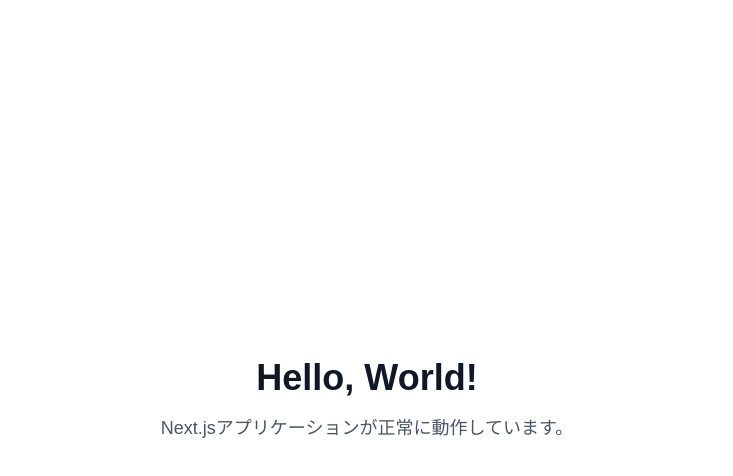
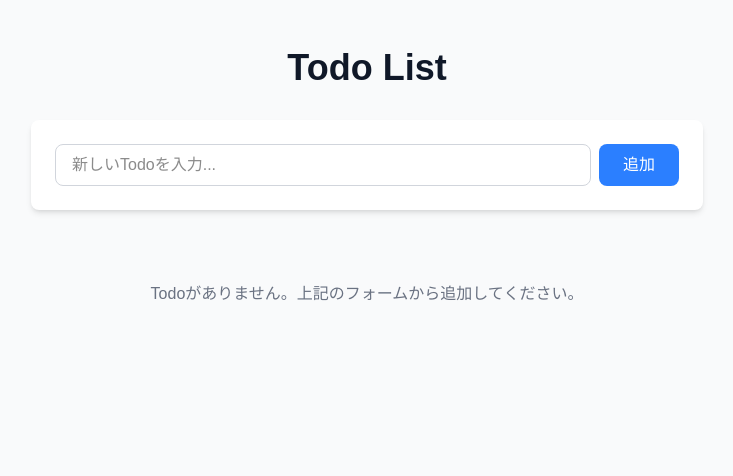
Before and after one commit to f96u/todo-list, a Next.js app: page / in a window 1280 px wide. Shown: the top 476 px of the page, without its empty margins (273-1006 px from the left). Built offline with nearby package versions, Linux system fonts and the light colour scheme.

Commit message:
add: 基本的なTODO UIの追加

```diff
--- a/src/app/page.tsx
+++ b/src/app/page.tsx
@@ -1,14 +1,167 @@
+'use client';
+
+import { useState } from 'react';
+
+interface Todo {
+  id: number;
+  text: string;
+  completed: boolean;
+}
+
 export default function Home() {
+  const [todos, setTodos] = useState<Todo[]>([]);
+  const [inputText, setInputText] = useState('');
+  const [editingId, setEditingId] = useState<number | null>(null);
+  const [editingText, setEditingText] = useState('');
+
+  const addTodo = () => {
+    if (inputText.trim() === '') return;
+
+    const newTodo: Todo = {
+      id: Date.now(),
+      text: inputText.trim(),
+      completed: false,
+    };
+
+    setTodos([...todos, newTodo]);
+    setInputText('');
+  };
+
+  const startEdit = (todo: Todo) => {
+    setEditingId(todo.id);
+    setEditingText(todo.text);
+  };
+
+  const saveEdit = (id: number) => {
+    if (editingText.trim() === '') return;
+
+    setTodos(todos.map(todo =>
+      todo.id === id ? { ...todo, text: editingText.trim() } : todo
+    ));
+    setEditingId(null);
+    setEditingText('');
+  };
+
+  const cancelEdit = () => {
+    setEditingId(null);
+    setEditingText('');
+  };
+
+  const deleteTodo = (id: number) => {
+    setTodos(todos.filter(todo => todo.id !== id));
+  };
+
+  const toggleComplete = (id: number) => {
+    setTodos(todos.map(todo =>
+      todo.id === id ? { ...todo, completed: !todo.completed } : todo
+    ));
+  };
+
   return (
-    <div className="flex min-h-screen items-center justify-center">
-      <main className="text-center">
-        <h1 className="text-4xl font-bold text-gray-900 dark:text-white">
-          Hello, World!
+    <div className="min-h-screen bg-gray-50 dark:bg-gray-900 py-12 px-4">
+      <div className="max-w-2xl mx-auto">
+        <h1 className="text-4xl font-bold text-center text-gray-900 dark:text-white mb-8">
+          Todo List
         </h1>
-        <p className="mt-4 text-lg text-gray-600 dark:text-gray-400">
-          Next.jsアプリケーションが正常に動作しています。
-        </p>
-      </main>
+
+        {/* Todo追加フォーム */}
+        <div className="bg-white dark:bg-gray-800 rounded-lg shadow-md p-6 mb-6">
+          <div className="flex gap-2">
+            <input
+              type="text"
+              value={inputText}
+              onChange={(e) => setInputText(e.target.value)}
+              onKeyPress={(e) => e.key === 'Enter' && addTodo()}
+              placeholder="新しいTodoを入力..."
+              className="flex-1 px-4 py-2 border border-gray-300 dark:border-gray-600 rounded-lg focus:outline-none focus:ring-2 focus:ring-blue-500 dark:bg-gray-700 dark:text-white"
+            />
+            <button
+              onClick={addTodo}
+              className="px-6 py-2 bg-blue-500 text-white rounded-lg hover:bg-blue-600 focus:outline-none focus:ring-2 focus:ring-blue-500 focus:ring-offset-2 transition-colors"
+            >
+              追加
+            </button>
+          </div>
+        </div>
+
+        {/* Todoリスト */}
+        <div className="space-y-2">
+          {todos.length === 0 ? (
+            <div className="text-center py-12 text-gray-500 dark:text-gray-400">
+              Todoがありません。上記のフォームから追加してください。
+            </div>
+          ) : (
+            todos.map((todo) => (
+              <div
+                key={todo.id}
+                className="bg-white dark:bg-gray-800 rounded-lg shadow-md p-4 flex items-center gap-3"
+              >
+                {/* 完了チェックボックス */}
+                <input
+                  type="checkbox"
+                  checked={todo.completed}
+                  onChange={() => toggleComplete(todo.id)}
+                  className="w-5 h-5 text-blue-500 rounded focus:ring-2 focus:ring-blue-500"
+                />
+
+                {/* Todoテキストまたは編集フィールド */}
+                {editingId === todo.id ? (
+                  <div className="flex-1 flex gap-2">
+                    <input
+                      type="text"
+                      value={editingText}
+                      onChange={(e) => setEditingText(e.target.value)}
+                      onKeyPress={(e) => {
+                        if (e.key === 'Enter') saveEdit(todo.id);
+                        if (e.key === 'Escape') cancelEdit();
+                      }}
+                      className="flex-1 px-3 py-1 border border-gray-300 dark:border-gray-600 rounded focus:outline-none focus:ring-2 focus:ring-blue-500 dark:bg-gray-700 dark:text-white"
+                      autoFocus
+                    />
+                    <button
+                      onClick={() => saveEdit(todo.id)}
+                      className="px-4 py-1 bg-green-500 text-white rounded hover:bg-green-600 focus:outline-none focus:ring-2 focus:ring-green-500 transition-colors"
+                    >
+                      保存
+                    </button>
+                    <button
+                      onClick={cancelEdit}
+                      className="px-4 py-1 bg-gray-500 text-white rounded hover:bg-gray-600 focus:outline-none focus:ring-2 focus:ring-gray-500 transition-colors"
+                    >
+                      キャンセル
+                    </button>
+                  </div>
+                ) : (
+                  <>
+                    <span
+                      className={`flex-1 ${
+                        todo.completed
+                          ? 'line-through text-gray-500 dark:text-gray-400'
+                          : 'text-gray-900 dark:text-white'
+                      }`}
+                    >
+                      {todo.text}
+                    </span>
+                    <button
+                      onClick={() => startEdit(todo)}
+                      className="px-4 py-1 bg-yellow-500 text-white rounded hover:bg-yellow-600 focus:outline-none focus:ring-2 focus:ring-yellow-500 transition-colors"
+                      disabled={todo.completed}
+                    >
+                      編集
+                    </button>
+                    <button
+                      onClick={() => deleteTodo(todo.id)}
+                      className="px-4 py-1 bg-red-500 text-white rounded hover:bg-red-600 focus:outline-none focus:ring-2 focus:ring-red-500 transition-colors"
+                    >
+                      削除
+                    </button>
+                  </>
+                )}
+              </div>
+            ))
+          )}
+        </div>
+      </div>
     </div>
   );
 }
```
